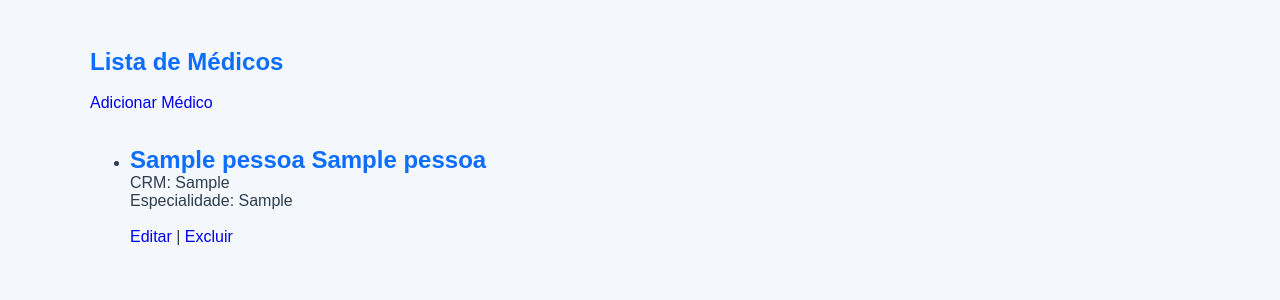
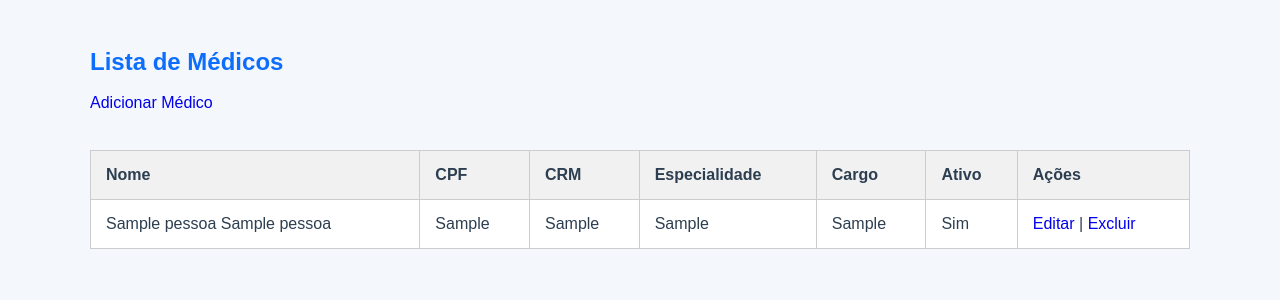
Before and after one commit to anleaes/2026-1-SDM-Segunda-Noite-ZS-02, a Django app: template prontuarioapp/templates/medico/list_medico.html in a window 1280 px wide. Shown: the part 246-546 px from the top of the page. Run offline with Django 5.2, Linux system fonts and the light colour scheme; the template is opened without the code that fills it: values that come from a table or form of the project are taken from there, others are empty; tables that the repository leaves empty hold one stand-in row (values such as "Sample post").

Commit message:
alteracao list medico

```diff
--- a/prontuarioapp/templates/medico/list_medico.html
+++ b/prontuarioapp/templates/medico/list_medico.html
@@ -22,20 +22,39 @@
 <br />
 <br />
 
-<ul>
+<table border="1" cellpadding="8">
+
+    <thead>
+        <tr>
+            <th>Nome</th>
+            <th>CPF</th>
+            <th>CRM</th>
+            <th>Especialidade</th>
+            <th>Cargo</th>
+            <th>Ativo</th>
+            <th>Ações</th>
+        </tr>
+    </thead>
+
+    <tbody>
 
         {% for medico in medicos %}
 
-        <li>
+            <tr>
+                <td>{{ medico.nome }} {{ medico.sobrenome }}</td>
+                <td>{{ medico.cpf }}</td>
+                <td>{{ medico.crm }}</td>
+                <td>{{ medico.especialidade }}</td>
+                <td>{{ medico.cargo }}</td>
+                <td>
+                    {% if medico.esta_ativo %}
+                        Sim
+                    {% else %}
+                        Não
+                    {% endif %}
+                </td>
 
-            <b>{{ medico.nome }} {{ medico.sobrenome }}</b>
-            <br />
-            CRM: {{ medico.crm }}
-            <br />
-            Especialidade: {{ medico.especialidade }}
-
-            <br /><br />
-
+                <td>
                     <a href="{% url 'medico:edit_medico' medico.id %}">
                         Editar
                     </a>
@@ -45,17 +64,21 @@
                     <a href="{% url 'medico:delete_medico' medico.id %}">
                         Excluir
                     </a>
-
-        </li>
-
-        <br />
+                </td>
+            </tr>
 
         {% empty %}
 
-        <li>Nenhum médico cadastrado.</li>
+            <tr>
+                <td colspan="7">
+                    Nenhum médico cadastrado.
+                </td>
+            </tr>
 
         {% endfor %}
 
-</ul>
+    </tbody>
+
+</table>
 
 {% endblock body %}
```
Lines whose indentation alone changed are shown as unchanged.
